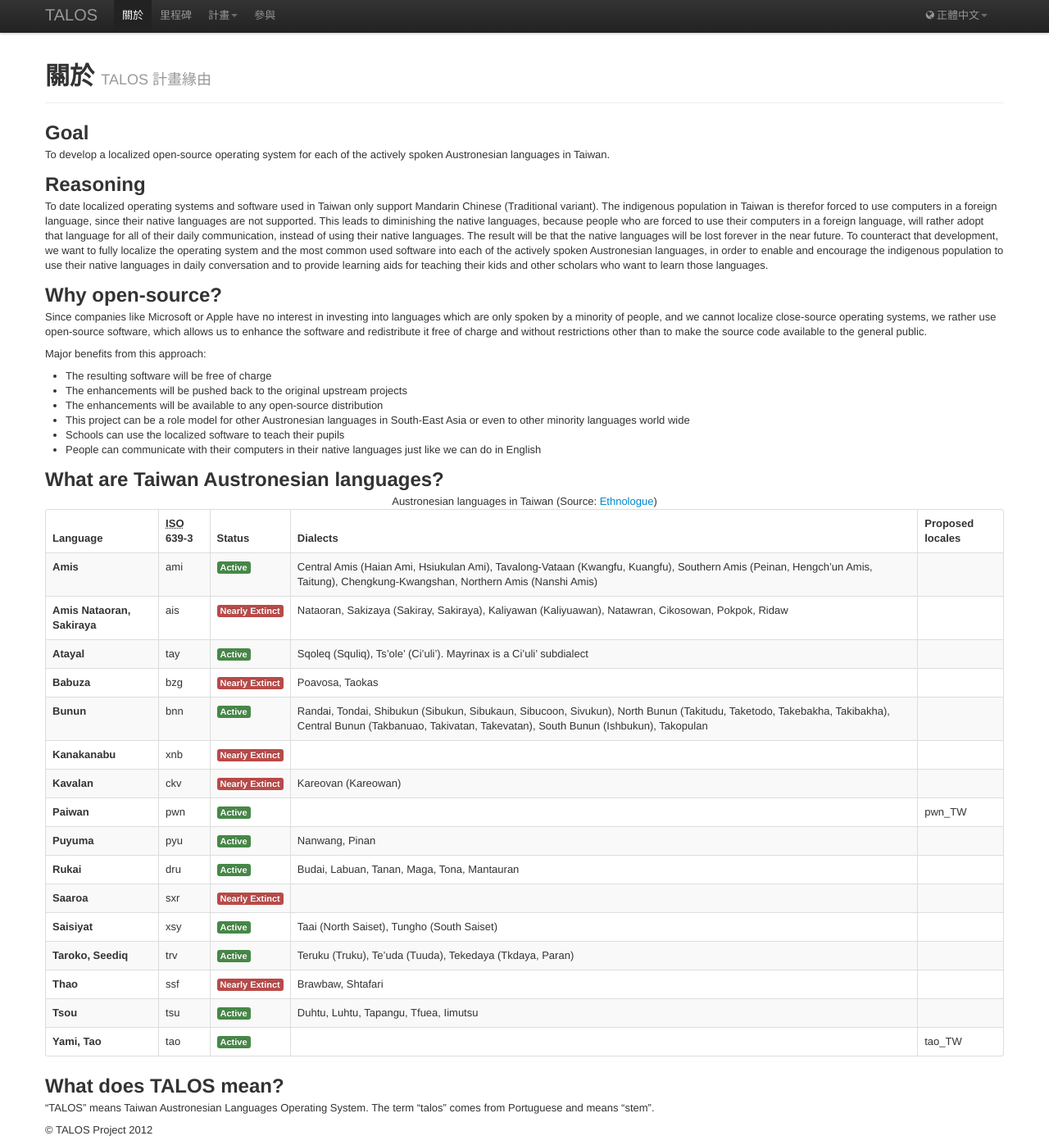
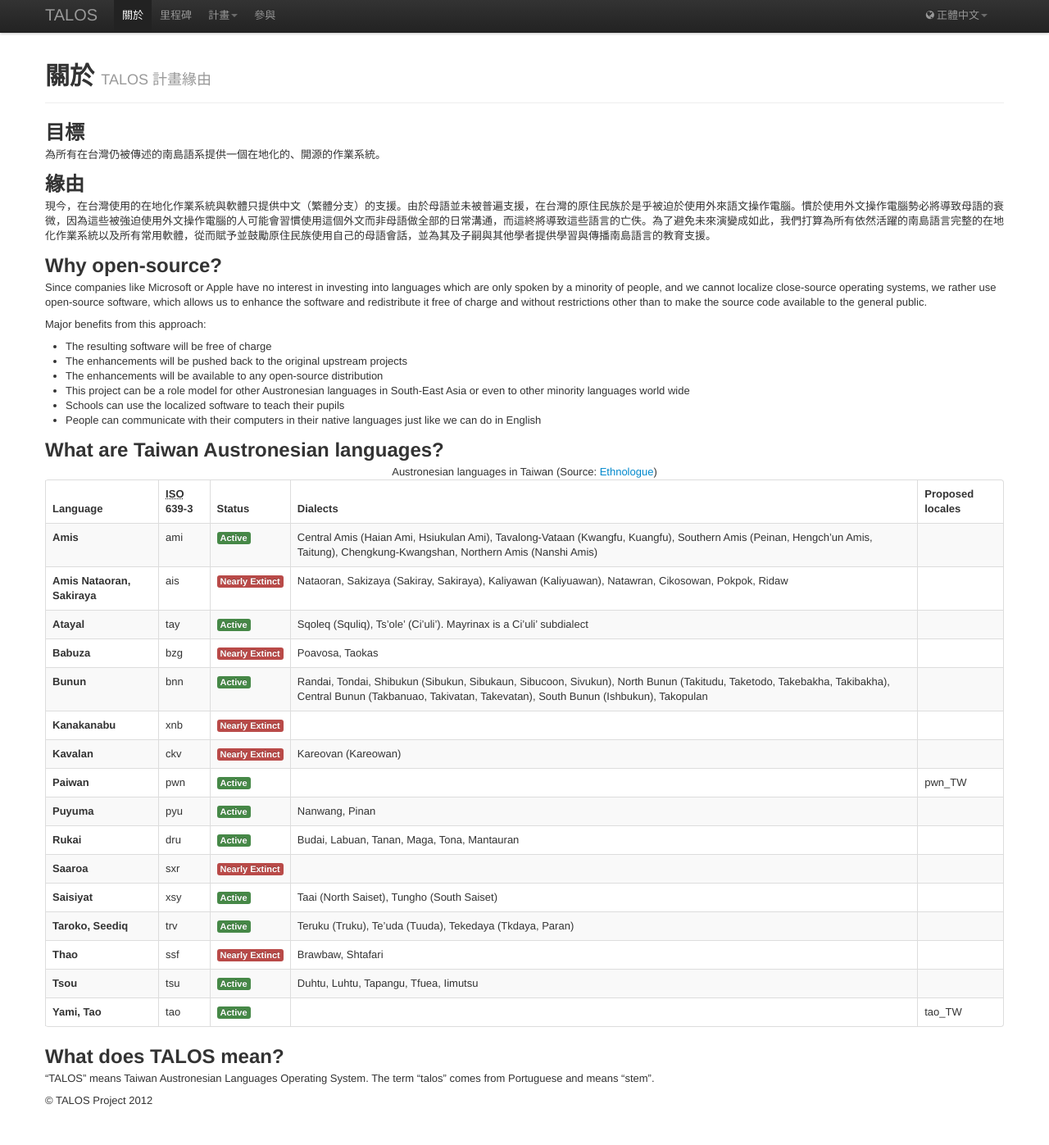
Before and after one commit to talostw/talostw.github.com, a Jekyll site: the page built from about.md, in a window 1280 px wide and 1397 px high. Shown: the whole window at 82% size. Built offline with Jekyll 4.4.1, drawn with Linux system fonts in a browser that asks for light colours.

Commit message:
Add zh-tw translation to about.md
- Goal
- Reasoning

```diff
--- a/about.md
+++ b/about.md
@@ -7,15 +7,15 @@
 lang: zh-tw
 ---
 
-Goal
-----
+目標
+---
 
-To develop a localized open-source operating system for each of the actively spoken Austronesian languages in Taiwan.
+為所有在台灣仍被傳述的南島語系提供一個在地化的、開源的作業系統。
 
-Reasoning
----------
+緣由
+---
 
-To date localized operating systems and software used in Taiwan only support Mandarin Chinese (Traditional variant). The indigenous population in Taiwan is therefor forced to use computers in a foreign language, since their native languages are not supported. This leads to diminishing the native languages, because people who are forced to use their computers in a foreign language, will rather adopt that language for all of their daily communication, instead of using their native languages. The result will be that the native languages will be lost forever in the near future. To counteract that development, we want to fully localize the operating system and the most common used software into each of the actively spoken Austronesian languages, in order to enable and encourage the indigenous population to use their native languages in daily conversation and to provide learning aids for teaching their kids and other scholars who want to learn those languages.
+現今，在台灣使用的在地化作業系統與軟體只提供中文（繁體分支）的支援。由於母語並未被普遍支援，在台灣的原住民族於是乎被迫於使用外來語文操作電腦。慣於使用外文操作電腦勢必將導致母語的衰微，因為這些被強迫使用外文操作電腦的人可能會習慣使用這個外文而非母語做全部的日常溝通，而這終將導致這些語言的亡佚。為了避免未來演變成如此，我們打算為所有依然活躍的南島語言完整的在地化作業系統以及所有常用軟體，從而賦予並鼓勵原住民族使用自己的母語會話，並為其及子嗣與其他學者提供學習與傳播南島語言的教育支援。
 
 Why open-source?
 ----------------
```
